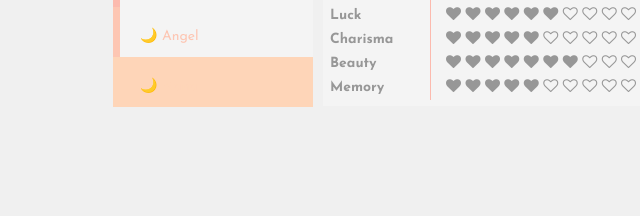
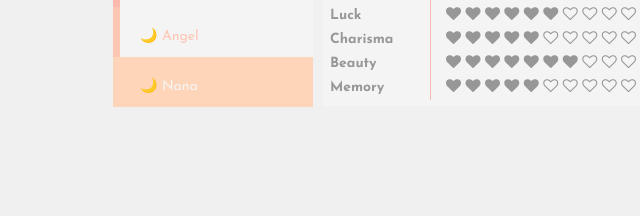
Before and after one commit to chaiilattee/sailorc, a plain HTML site: page index.html in a window 1280 px wide. In both pictures the pointer is over the link "🌙 Nana". Shown: the part 543-759 px from the top of the page, 97-737 px from the left. Drawn offline with Linux system fonts and the light colour scheme.

Commit message:
Update index.html

```diff
--- a/index.html
+++ b/index.html
@@ -49,7 +49,7 @@ Placeholders from Unsplash
 
 #link5 {border-left: 7px solid #fed5b8; color: #fed5b8;}
 #link5:after {background-color: #FED5B8;}
-#link5:hover {color: #FED5B8; transition: 0.4s;}
+#link5:hover {color: #f4f4f4; transition: 0.4s;}
 
 /* custom colors for selection */
 
```
